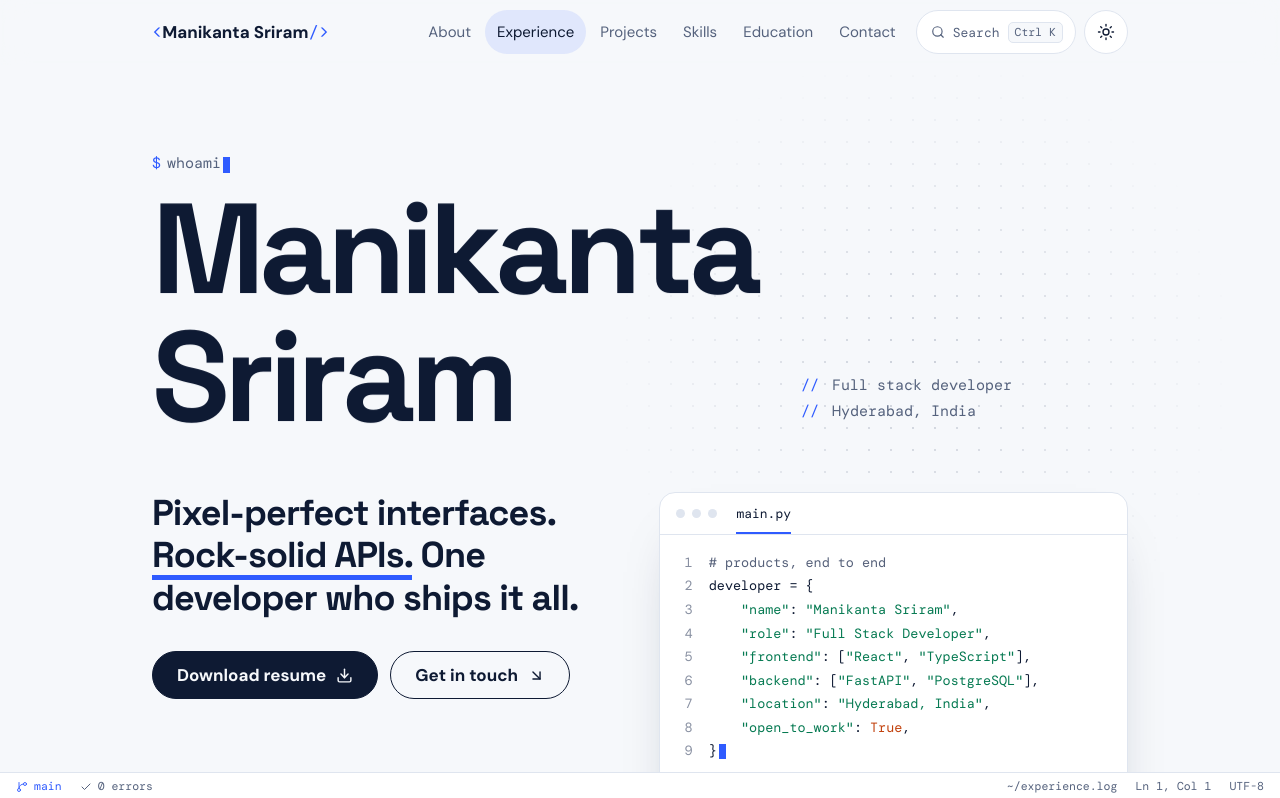
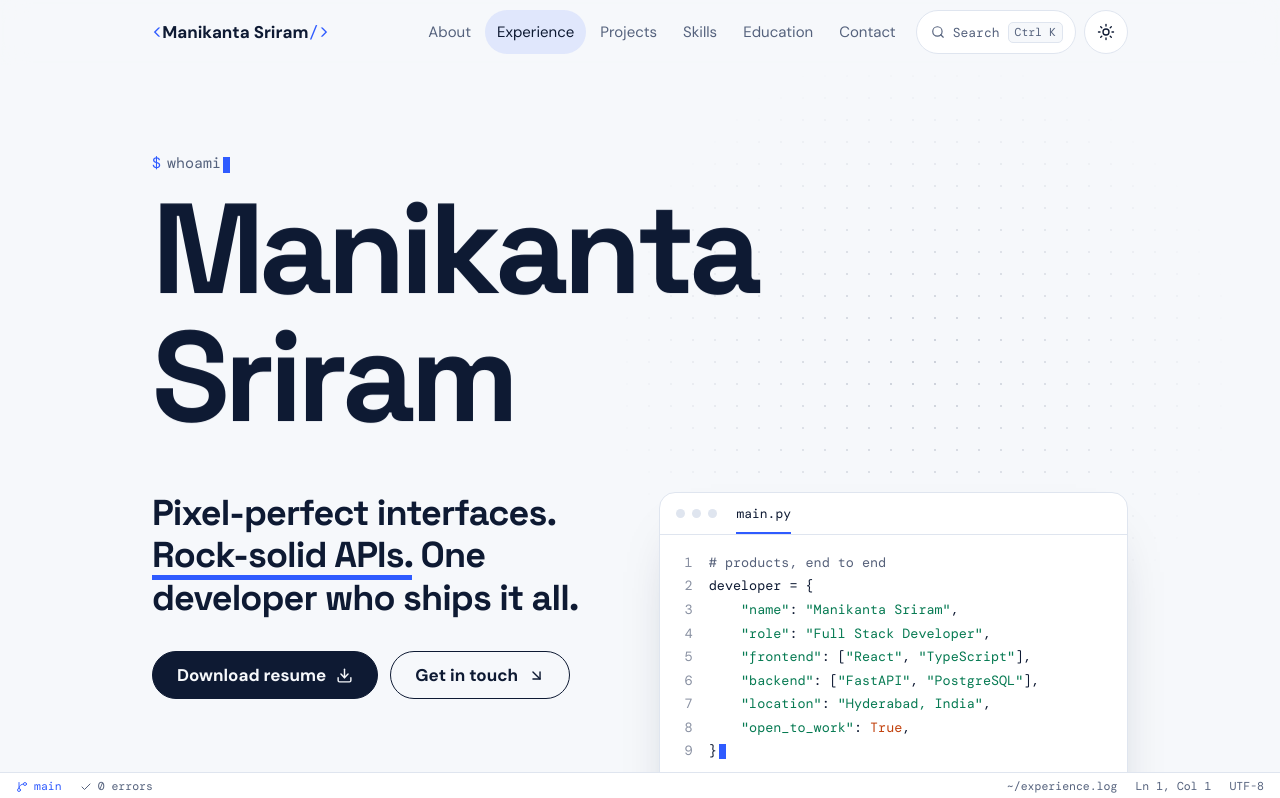
Before and after one commit to manikantasriram/portfolio-nextjs, a Next.js app: page / in a window 1280 px wide. Shown: the top 798 px of the page. Built offline with nearby package versions, Linux system fonts and the light colour scheme.

Commit message:
Remove role and location lines from the hero

```diff
--- a/app/globals.css
+++ b/app/globals.css
@@ -508,22 +508,6 @@
     font-weight: inherit;
     will-change: transform;
   }
-  /* role and location sit beside the name as code comments */
-  .role {
-    display: grid;
-    gap: 2px;
-    padding-bottom: 1.1em;
-    font: var(--fs-sm) / 1.6 var(--f-mono);
-    color: var(--mute);
-  }
-  .role span {
-    display: block;
-  }
-  .role b {
-    color: var(--acc);
-    font-weight: 400;
-    margin-right: 4px;
-  }
   .hgrid {
     display: grid;
     grid-template-columns: minmax(0, 1fr) minmax(0, 1.02fr);
@@ -534,9 +518,6 @@
     .hgrid {
       grid-template-columns: minmax(0, 1fr);
       gap: 40px;
-    }
-    .role {
-      padding-bottom: 0;
     }
   }
   .lead {
@@ -1761,12 +1742,6 @@
   .name b {
     animation: rise 0.95s var(--ease) calc(var(--i) * 30ms + 0.12s) backwards;
   }
-  .role span {
-    animation: slide-in 0.7s var(--ease) 0.55s backwards;
-  }
-  .role span + span {
-    animation-delay: 0.65s;
-  }
   /*
    * The tagline is the largest text in the hero, so it is the page's LCP element. Chrome does not
    * credit a paint while opacity is exactly 0, so this fade starts a hair above it.
--- a/components/hero.tsx
+++ b/components/hero.tsx
@@ -53,14 +53,6 @@ export function Hero() {
               <Letters text={site.lastName} from={site.firstName.length} />
             </span>
           </h1>
-          <p className="role">
-            <span>
-              <b aria-hidden="true">{"//"}</b> {hero.role}
-            </span>
-            <span>
-              <b aria-hidden="true">{"//"}</b> {hero.location}
-            </span>
-          </p>
         </div>
 
         <div className="hgrid">
--- a/lib/content.ts
+++ b/lib/content.ts
@@ -2,7 +2,7 @@
  * Single source of truth for all professional content, copied verbatim from the original site.
  *
  * Each fact lives in exactly one export and is shown in exactly one section:
- *   hero        name (lib/site.ts), role, location, tagline
+ *   hero        name (lib/site.ts), tagline
  *   about       tenure, background and development philosophy (`about` + `approach`)
  *   experience  employers, titles, dates, achievements
  *   projects    project names, descriptions, stacks
@@ -14,8 +14,6 @@
  */
 
 export const hero = {
-  role: "Full stack developer",
-  location: "Hyderabad, India",
   /** The middle phrase is underlined. */
   tagline: ["Pixel-perfect interfaces.", "Rock-solid APIs.", "One developer who ships it all."],
 } as const;
```
